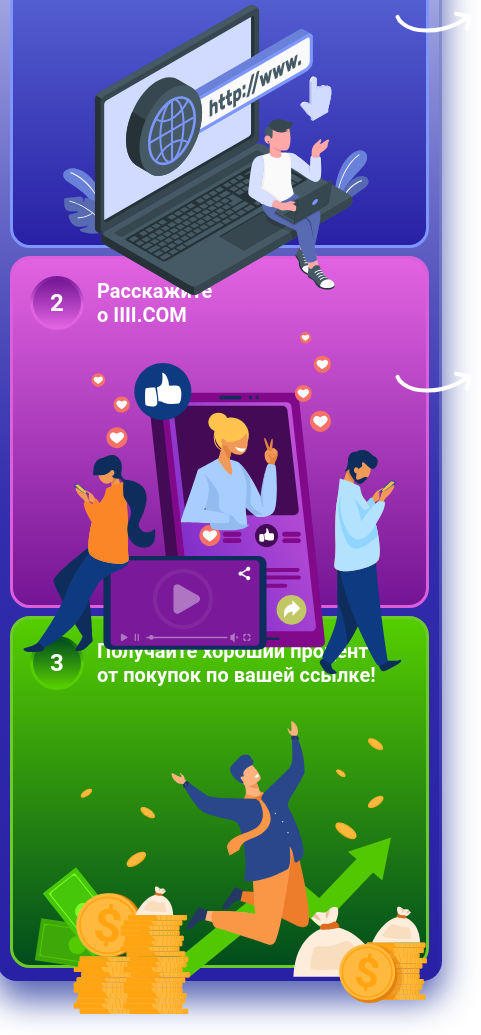
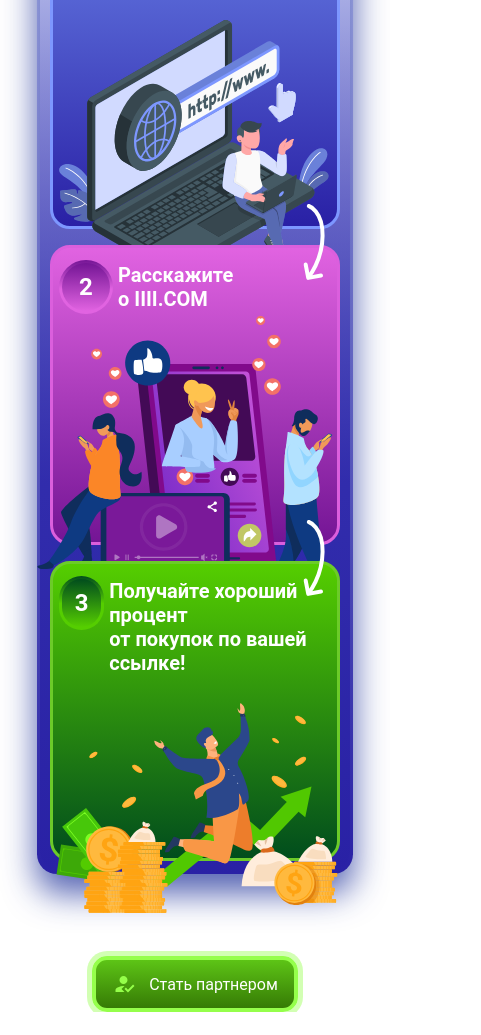
Before and after one commit to Lirgat/testovoe-gg, a website: page public/index.html in a window 390 px wide. Shown: the part 162-1197 px from the top of the page, 481 px wide, since content can reach past the window. After the commit the page ends 1174 px from the top, so only its background shows below. Drawn offline with Linux system fonts and the light colour scheme.

Commit message:
Быстрый коммит

```diff
--- a/public/index.html
+++ b/public/index.html
@@ -19,6 +19,7 @@
                 <img class="arrows" src="../src/assets/images/svg/arrow.svg" alt="">
                 <img class="images" src="../src/assets/images/svg/Image.svg" alt="internet img">
             </div>
+            <div class="arrowMob"><img class="arrowMobImg" src="/src/assets/images/svg/arrowMobile.svg" alt=""></div>
             <div class="block pink" id="2">
               <div class="block-head">
                 <div class="block-head__num pinkNum">2</div>
@@ -27,6 +28,7 @@
             <img class="arrows" src="../src/assets/images/svg/arrow.svg" alt="">
             <img class="images img2" src="../src/assets/images/svg/Image (1).svg" alt="internet img">
             </div>
+            <div class="arrowMob"><img class="arrowMobImg" src="/src/assets/images/svg/arrowMobile.svg" alt=""></div>
             <div class="block green" id="3">
               <div class="block-head">
                 <div class="block-head__num greenNum">3</div>
@@ -36,6 +38,7 @@
             </div>
         </div>
       </div>
+      <button class="button"><img class="button-img" src="/src/assets/images/svg/Icon.svg" alt="">Стать партнером</button>
     </section>
   </body>
 </html>
--- a/src/sass/style.scss
+++ b/src/sass/style.scss
@@ -93,7 +93,6 @@ $borderNums: linear-gradient(
   -webkit-border-radius: 20px;
   -moz-border-radius: 20px;
   z-index: 3;
-  cursor: pointer;
 }
 
 @mixin border($border-color) {
@@ -174,7 +173,7 @@ $borderNums: linear-gradient(
   align-items: start;
   justify-content: start;
   border: 3px solid #7d97ff;
-  transition: 0.5s;
+  transition: 0.09s;
 }
 
 .main-section {
@@ -199,7 +198,9 @@ $borderNums: linear-gradient(
   @include flex-column();
   @include borderNum($borderNums);
 }
-
+.arrowMob {
+  display: none;
+}
 .images {
   @include img();
 }
@@ -214,6 +215,7 @@ $borderNums: linear-gradient(
   justify-content: start;
   border: 3px solid #db5fdd;
   z-index: 2;
+  transition: 0.09s;
 }
 
 .pinkNum {
@@ -233,6 +235,7 @@ $borderNums: linear-gradient(
   justify-content: start;
   border: 3px solid #6ccb29;
   z-index: 1;
+  transition: 0.09s;
 }
 
 .greenNum {
@@ -240,3 +243,105 @@ $borderNums: linear-gradient(
   @include flex-column();
   @include borderNum($numGreenBorder);
 }
+
+.blue:hover {
+  border: 8px solid #7d97ff;
+}
+
+.pink:hover {
+  border: 8px solid #db5fdd;
+}
+
+.green:hover {
+  border: 8px solid #6ccb29;
+}
+
+.button {
+  @include flex-row();
+  background: linear-gradient(180deg, rgba(93,196,22,1) 0%, rgba(54,123,5,1) 100%);
+  margin-top: 80px;
+  padding: 12px 16px 12px 16px;
+  align-items: center;
+  gap: 12px;
+  color: #ffffff;
+  border-radius: 15px;
+  border: 4px solid #95FF4B;
+  cursor: pointer;
+  font-weight: 400;
+  font-size: 16px;
+  box-shadow: 0px 0px 0px 5px rgba(149, 255, 75, 0.42);
+  transition: 0.2s;
+}
+
+.button:hover {
+  box-shadow: 0px 0px 0px 10px rgba(149, 255, 75, 0.42);
+}
+
+.button:active {
+  box-shadow: 0px 0px 0px 3px rgba(149, 255, 75, 0.42);
+  background: linear-gradient(0deg, rgba(93,196,22,1) 0%, rgba(54,123,5,1) 100%);
+}
+
+@media screen and (max-width: 400px) and (min-width: 320px) {
+  .arrows {
+    display: none;
+  }
+  .block {
+    max-width: 320px;
+    max-height: 300px;
+    position: relative;
+    z-index: 1;
+  }
+  .main-block {
+    padding: 5px;
+    max-width: 320px;
+  }
+  .images {
+    max-width: 300px;
+    left: 10px;
+  }
+  .img2 {
+    left: -5px;
+  }
+  .main-block__header {
+    padding-left: 5px;
+  }
+  body {
+    overflow-x: hidden;
+  }
+  .block-head {
+    padding-left: 9px;
+    padding-top: 15px;
+    gap: 8px;
+    flex-wrap: nowrap;
+  }
+  .blue .images {
+    left: 6px;
+    bottom: -50px;
+    max-width: 270px;
+  }
+  .pink {
+    z-index: 10;
+  }
+  .pink .images {
+    bottom: -45px;
+    z-index: -2;
+    left: -16px;
+  }
+
+  .green {
+    z-index: 11;
+  }
+  .arrowMob {
+    display: block;
+    width: 0;
+    height: 0;
+    position: relative;
+    z-index: 999999999;
+  }
+  .arrowMobImg {
+    position: absolute;
+    top: -40px;
+    right: -140px;
+  }
+}
```
Also changed, not shown: src/assets/css/style.css, src/assets/images/svg/Icon.svg (added), src/assets/images/svg/arrowMobile.svg (added), 1 other file.
